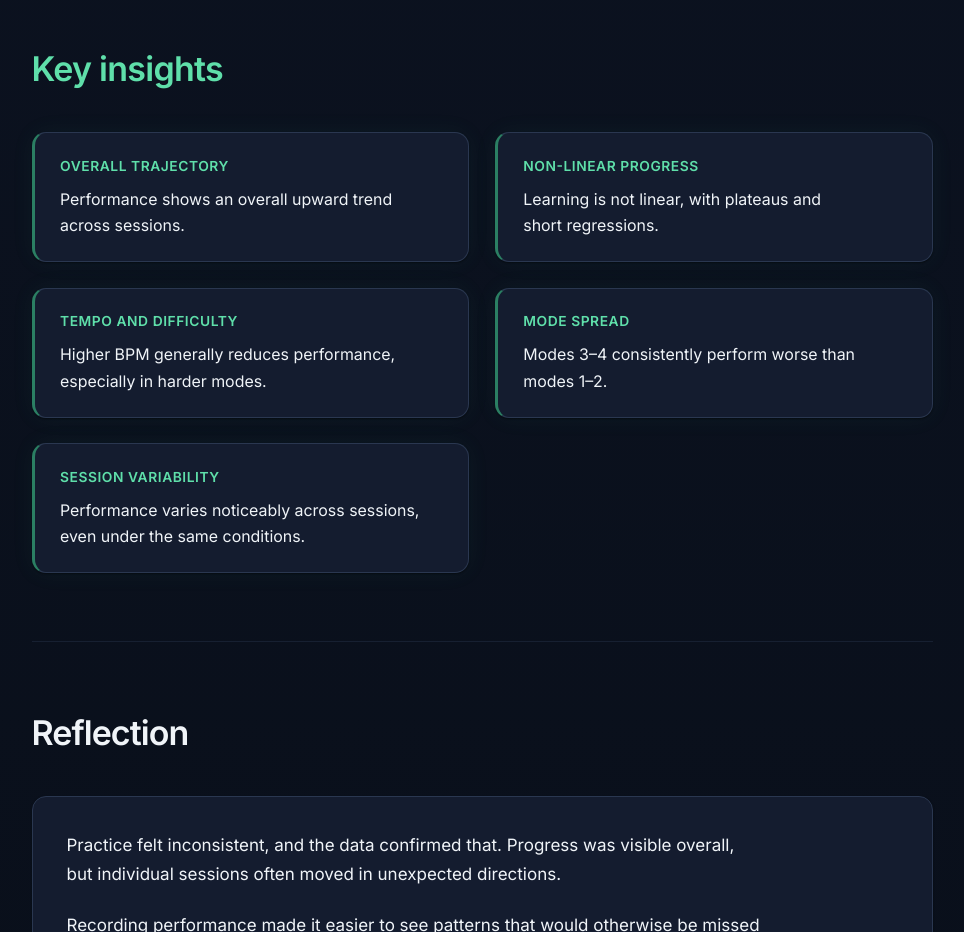
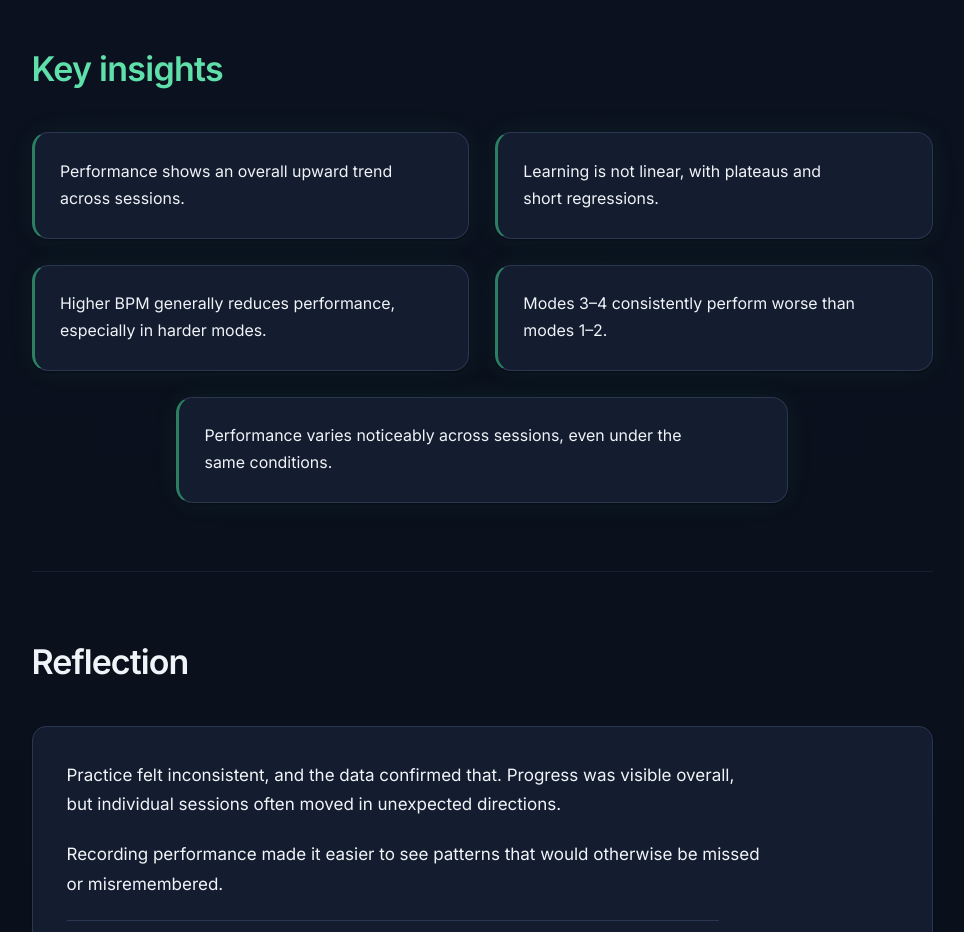
Before and after one commit to rishav-basnet/Guitar-Learning-Research-Website, a React (Vite) app: page / in a window 1280 px wide. Shown: the part 4560-5492 px from the top of the page, without its empty margins (158-1122 px from the left). Built offline with nearby package versions, Linux system fonts and the light colour scheme.

Commit message:
Improve insights layout

```diff
--- a/src/App.css
+++ b/src/App.css
@@ -512,6 +512,7 @@
   display: grid;
   gap: var(--sp-5);
   grid-template-columns: 1fr;
+  align-items: stretch;
 }
 
 @media (min-width: 800px) {
@@ -519,14 +520,21 @@
     grid-template-columns: repeat(2, minmax(0, 1fr));
     gap: var(--sp-6);
   }
+
+  .insights-grid .insight-card:last-child:nth-child(odd) {
+    grid-column: 1 / -1;
+    max-width: min(36rem, 100%);
+    justify-self: center;
+  }
 }
 
 .insight-card.card {
-  padding: var(--sp-5) var(--sp-6);
+  padding: var(--sp-6) var(--sp-6);
+  border-radius: var(--radius-xl);
   border-left: 3px solid rgba(62, 207, 142, 0.55);
   box-shadow:
     var(--shadow-sm),
-    0 0 24px rgba(62, 207, 142, 0.06);
+    0 0 28px rgba(62, 207, 142, 0.07);
 }
 
 .insight-card__title {
--- a/src/components/Insights.jsx
+++ b/src/components/Insights.jsx
@@ -5,19 +5,19 @@ export default function Insights() {
   return (
     <Section id="insights" title="Key insights" className="section--insights">
       <div className="insights-grid">
-        <InsightCard title="Overall trajectory">
+        <InsightCard>
           Performance shows an overall upward trend across sessions.
         </InsightCard>
-        <InsightCard title="Non-linear progress">
+        <InsightCard>
           Learning is not linear, with plateaus and short regressions.
         </InsightCard>
-        <InsightCard title="Tempo and difficulty">
+        <InsightCard>
           Higher BPM generally reduces performance, especially in harder modes.
         </InsightCard>
-        <InsightCard title="Mode spread">
+        <InsightCard>
           Modes 3–4 consistently perform worse than modes 1–2.
         </InsightCard>
-        <InsightCard title="Session variability">
+        <InsightCard>
           Performance varies noticeably across sessions, even under the same
           conditions.
         </InsightCard>
```
